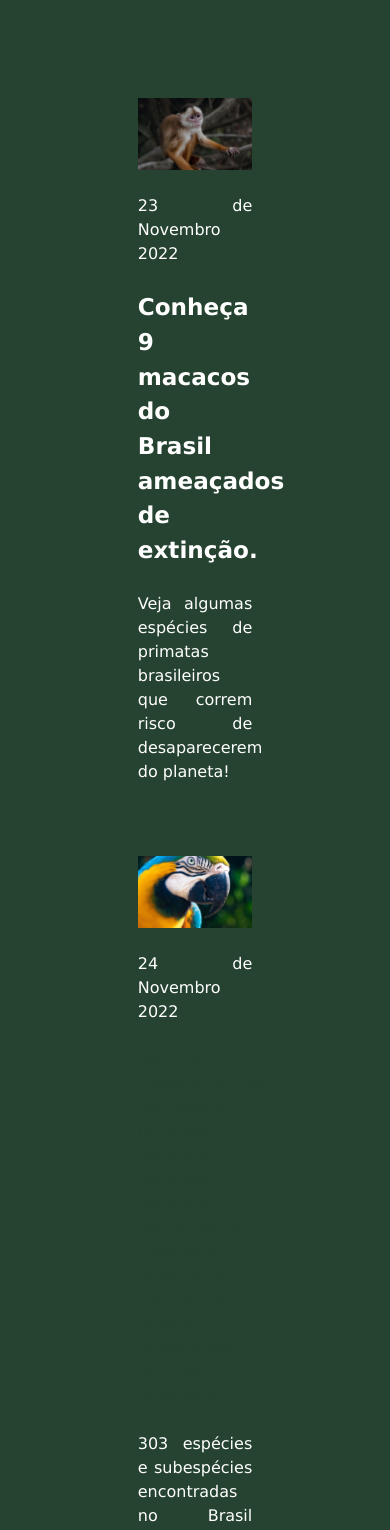
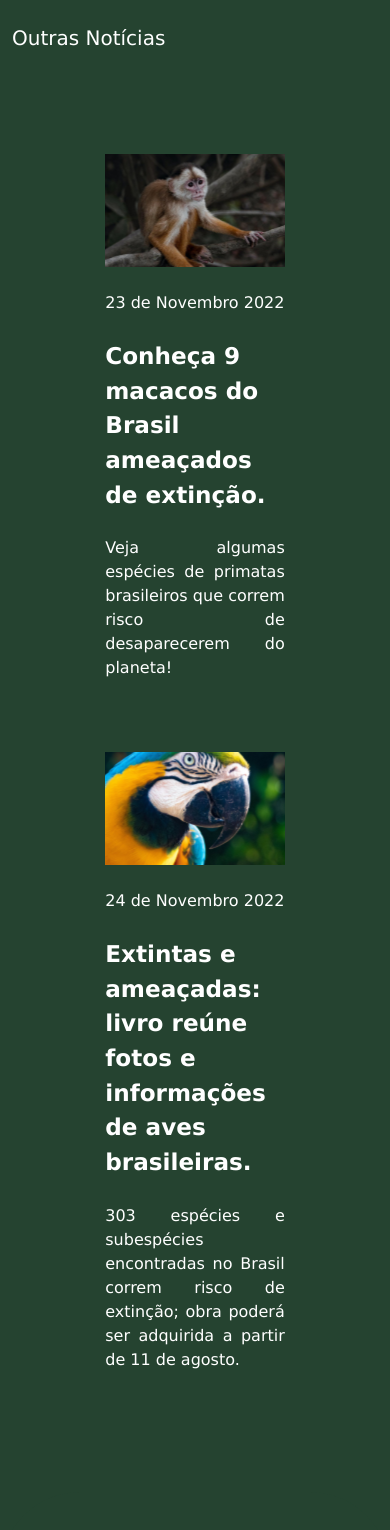
Before and after one commit to fredleonardo09/project-unaeco, a React (Create React App) app: page /News in a window 390 px wide. Shown: the part 2267-3797 px from the top of the page. Built offline with nearby package versions, Linux system fonts and the light colour scheme.

Commit message:
Correções no modo responsivo

```diff
--- a/src/components/Footer.js
+++ b/src/components/Footer.js
@@ -1,4 +1,4 @@
-import React from "react";
+import React, {useState} from "react";
 import "../global.css";
 
 import IconFacebook from "../../src/img/face-white.svg";
@@ -10,6 +10,13 @@ import IconEndereco from "../../src/img/end-white.svg";
 import IconEmail from "../../src/img/email-white.svg";
 
 export default function Footer() {
+
+  const [email, setEmail] = useState('')
+
+  const handleInputChange = (event) =>{
+    console.log(handleInputChange);
+
+  }
   return (
     <footer className="mt-5 background-color-primary background-color-primary-border-top">
       <div className="container">
@@ -63,10 +70,16 @@ export default function Footer() {
                 type="e-mail"
                 className="p-3 flex-grow-1 my-3"
                 placeholder="Digite seu e-mail"
+                value={email}
+                onChange={(e) => setEmail(e.target.value)}
               />
               <div className="row">
                 <div className="col">
-                  <button className="btn btn-success px-4" type="submit">
+                  <button
+                    className="btn btn-success px-4"
+                    type="submit"
+                    onChange={handleInputChange}
+                  >
                     Inscrever
                   </button>
                 </div>
@@ -83,7 +96,7 @@ export default function Footer() {
             </div>
             <div className="">
               <p className="text-white text-uppercase">
-                politíca de privacidade{" "}
+                politíca de privacidade
                 <span className="px-0 px-md-3">termos de uso</span>
               </p>
             </div>
--- a/src/pages/News/index.js
+++ b/src/pages/News/index.js
@@ -7,7 +7,7 @@ import { NewsPage } from "./styled";
 import ImgNoticia1 from "../../img/img-noticia1.svg";
 import ImgNoticia2 from "../../img/img-noticia2.svg";
 import ImgNoticia3 from "../../img/img-noticia3.svg";
-import { NavLink } from "react-router-dom";
+//import { NavLink } from "react-router-dom";
 
 export default function News() {
   return (
@@ -16,7 +16,7 @@ export default function News() {
         <Navbar />
         <div className="container">
           <div className="row ">
-            <div className="col-12 ">
+            <div className="col-12 my-5 col-md-12 ">
               <h1 className="text-white fw-semibold text-center">
                 Imazon estima desmatamento na Amazônia de <br /> quase 10 mil
                 km2 em 10 meses
@@ -73,37 +73,39 @@ export default function News() {
               <figcaption class="figure-caption text-white">
                 ClimaInfo, 21 de novembro de 2022.
               </figcaption>
-              <h5 className="text-white my-5">Outras Notícias </h5>
+              <h5 className="text-white mt-5">Outras Notícias </h5>
             </div>
           </div>
           <div className="row text-white justify-content-center">
-            <div className="col-5 g-5">
+            <div className="col-7 col-md-5 g-5">
               <img
                 src={ImgNoticia2}
                 alt="banner noticias 2"
                 className="img-fluid"
               />
               <p className="fw-light my-4">23 de Novembro 2022</p>
-              <NavLink className="fw-semibold fs-3 my-4 text-decoration-none text-decoration text-white ">
+              <div className="fw-semibold fs-3 my-4 text-decoration-none text-decoration text-white ">
                 Conheça 9 macacos do Brasil ameaçados de extinção.
-              </NavLink>
+              </div>
               <p className="my-4 ">
                 Veja algumas espécies de primatas brasileiros que correm risco
                 de desaparecerem do planeta!
               </p>
             </div>
-            <div className="col-5 g-5 m-5">
+            <div className="col-7 col-md-5 g-5 m-5">
               <img
                 src={ImgNoticia3}
                 alt="banner noticias 3"
                 className="img-fluid"
               />
               <p className="fw-light my-4 text-white">24 de Novembro 2022</p>
-              <NavLink>
-                href="#" className="fw-semibold fs-3 my-4 text-decoration-none
-                text-decoration text-white" > Extintas e ameaçadas: livro reúne
-                fotos e informações de aves brasileiras.
-              </NavLink>
+              <div
+                className="fw-semibold fs-3 my-4 text-decoration-none
+                text-decoration text-white"
+              >
+               Extintas e ameaçadas: livro reúne fotos e
+                informações de aves brasileiras.
+              </div>
               <p className="my-4 text-white ">
                 303 espécies e subespécies encontradas no Brasil correm risco de
                 extinção; obra poderá ser adquirida a partir de 11 de agosto.
```
